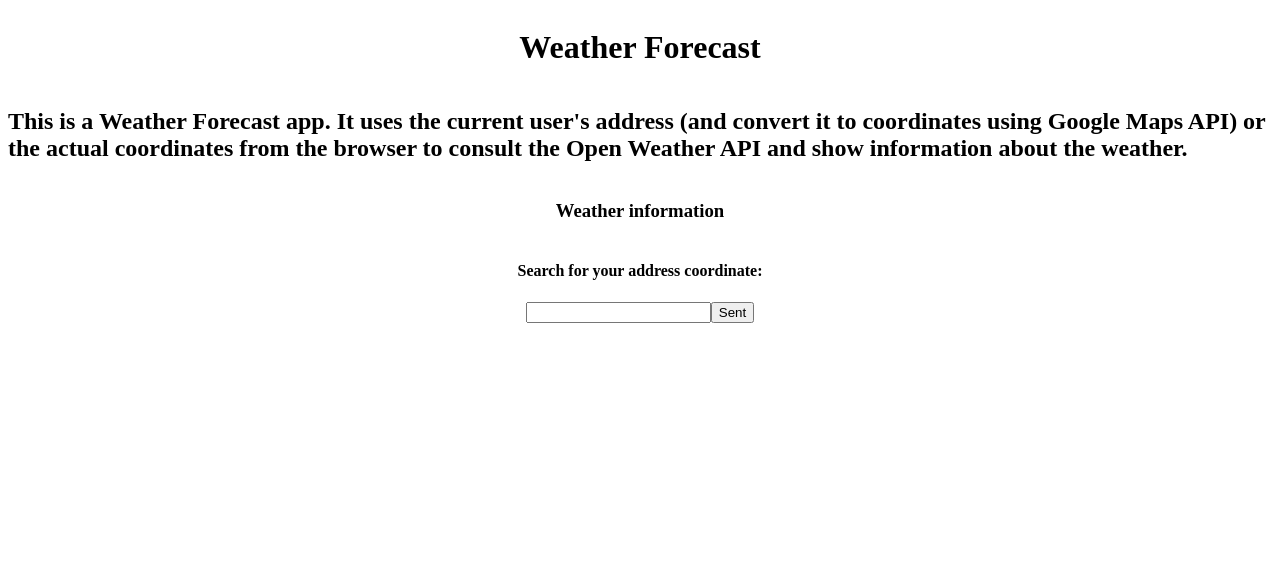
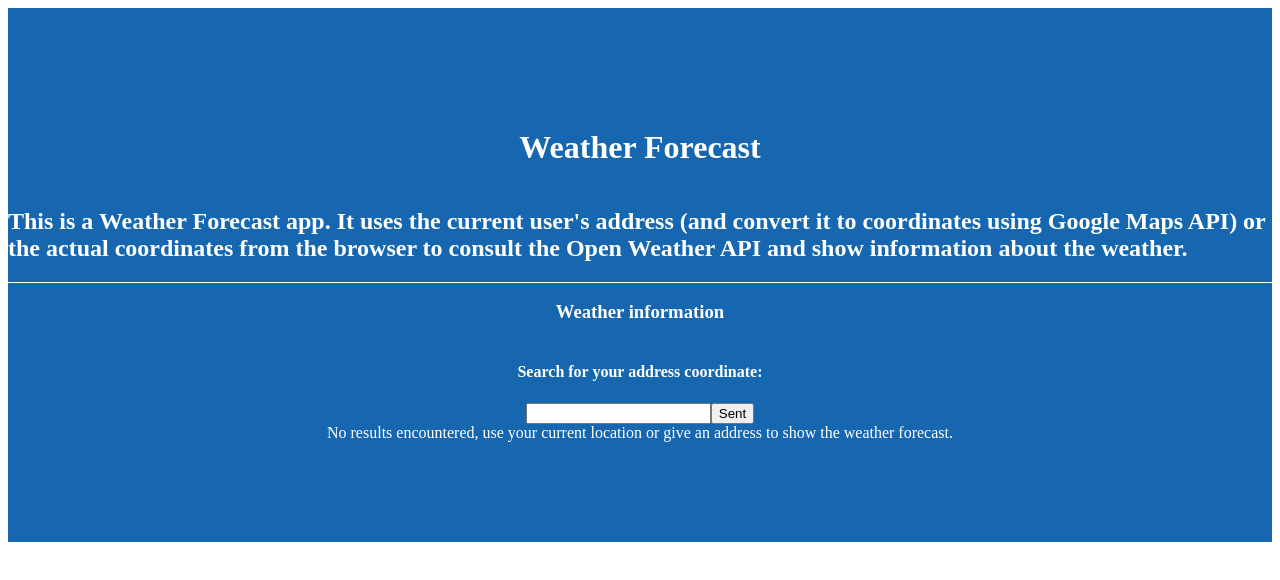
Before and after one commit to rickrd/weather-forecast, a React (Create React App) app: page / in a window 1280 px wide. Shown: the top 580 px of the page. Built offline with nearby package versions, Linux system fonts and the light colour scheme; no server answers.

Commit message:
created weather result app, worked in some styles

```diff
--- a/src/App.js
+++ b/src/App.js
@@ -1,8 +1,17 @@
 import React from 'react'
 import Home from './components/pages/Home'
+import styled from 'styled-components'
+
+const AppWrapper = styled.div`
+  background-color: #1667af;
+`
 
 function App() {
-  return <Home></Home>
+  return (
+    <AppWrapper>
+      <Home></Home>
+    </AppWrapper>
+  )
 }
 
 export default App
--- a/src/components/atoms/Description.js
+++ b/src/components/atoms/Description.js
@@ -1,12 +1,19 @@
 import React from 'react'
+import styled from 'styled-components'
+
+const DescriptionWrapper = styled.div`
+  color: #fff;
+`
 
 const Description = () => {
   return (
-    <h2>
-      This is a Weather Forecast app. It uses the current user's address (and convert it to
-      coordinates using Google Maps API) or the actual coordinates from the browser to consult the
-      Open Weather API and show information about the weather.
-    </h2>
+    <DescriptionWrapper>
+      <h2>
+        This is a Weather Forecast app. It uses the current user's address (and convert it to
+        coordinates using Google Maps API) or the actual coordinates from the browser to consult the
+        Open Weather API and show information about the weather.
+      </h2>
+    </DescriptionWrapper>
   )
 }
 
--- a/src/components/atoms/Logo.js
+++ b/src/components/atoms/Logo.js
@@ -1,7 +1,15 @@
 import React from 'react'
+import styled from 'styled-components'
 
+const LogoWrapper = styled.div`
+  color: #fff;
+`
 const Logo = () => {
-  return <h1>Weather Forecast</h1>
+  return (
+    <LogoWrapper>
+      <h1>Weather Forecast</h1>
+    </LogoWrapper>
+  )
 }
 
 export default Logo
--- a/src/components/organisms/Body.js
+++ b/src/components/organisms/Body.js
@@ -1,12 +1,14 @@
 import React from 'react'
 import styled from 'styled-components'
 import SearchCoordinate from './SearchCoordinate'
+import WeatherResult from './WeatherResult'
 
 const BodyWrapper = styled.div`
   display: flex;
   flex-direction: column;
   align-items: center;
   justify-content: center;
+  color: #fff;
 `
 
 const Body = () => {
@@ -14,6 +16,7 @@ const Body = () => {
     <BodyWrapper>
       <h3>Weather information</h3>
       <SearchCoordinate></SearchCoordinate>
+      <WeatherResult></WeatherResult>
     </BodyWrapper>
   )
 }
--- a/src/components/organisms/Header.js
+++ b/src/components/organisms/Header.js
@@ -8,6 +8,7 @@ const HeaderWrapper = styled.div`
   flex-direction: column;
   align-items: center;
   justify-content: center;
+  border-bottom: 1px solid #fff;
 `
 
 const Header = () => {
--- /dev/null
+++ b/src/components/organisms/WeatherResult.js
@@ -0,0 +1,22 @@
+import React from 'react'
+import styled from 'styled-components'
+
+const WeatherResultWrapper = styled.div`
+  display: flex;
+  flex-direction: row;
+  align-items: center;
+  justify-content: center;
+`
+
+const WeatherResult = (coordinates = []) => {
+  return coordinates.length ? (
+    <WeatherResultWrapper></WeatherResultWrapper>
+  ) : (
+    <WeatherResultWrapper>
+      No results encountered, use your current location or give an address to show the weather
+      forecast.
+    </WeatherResultWrapper>
+  )
+}
+
+export default WeatherResult
--- a/src/components/pages/Home.js
+++ b/src/components/pages/Home.js
@@ -35,6 +35,7 @@ const showError = error => {
 const HomeWrapper = styled.div`
   max-width: 1280px;
   margin: 0 auto;
+  padding: 100px 0;
   display: flex;
   flex-direction: column;
   align-items: center;
```
